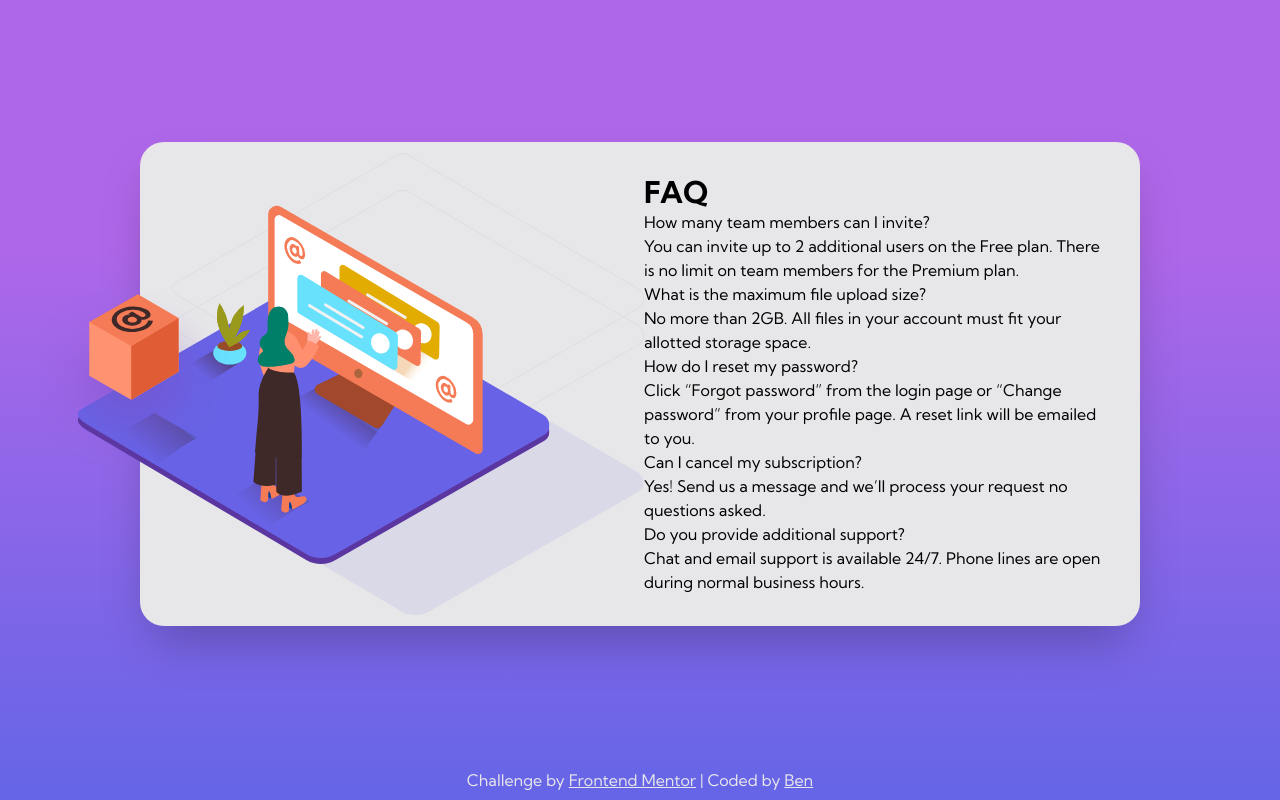
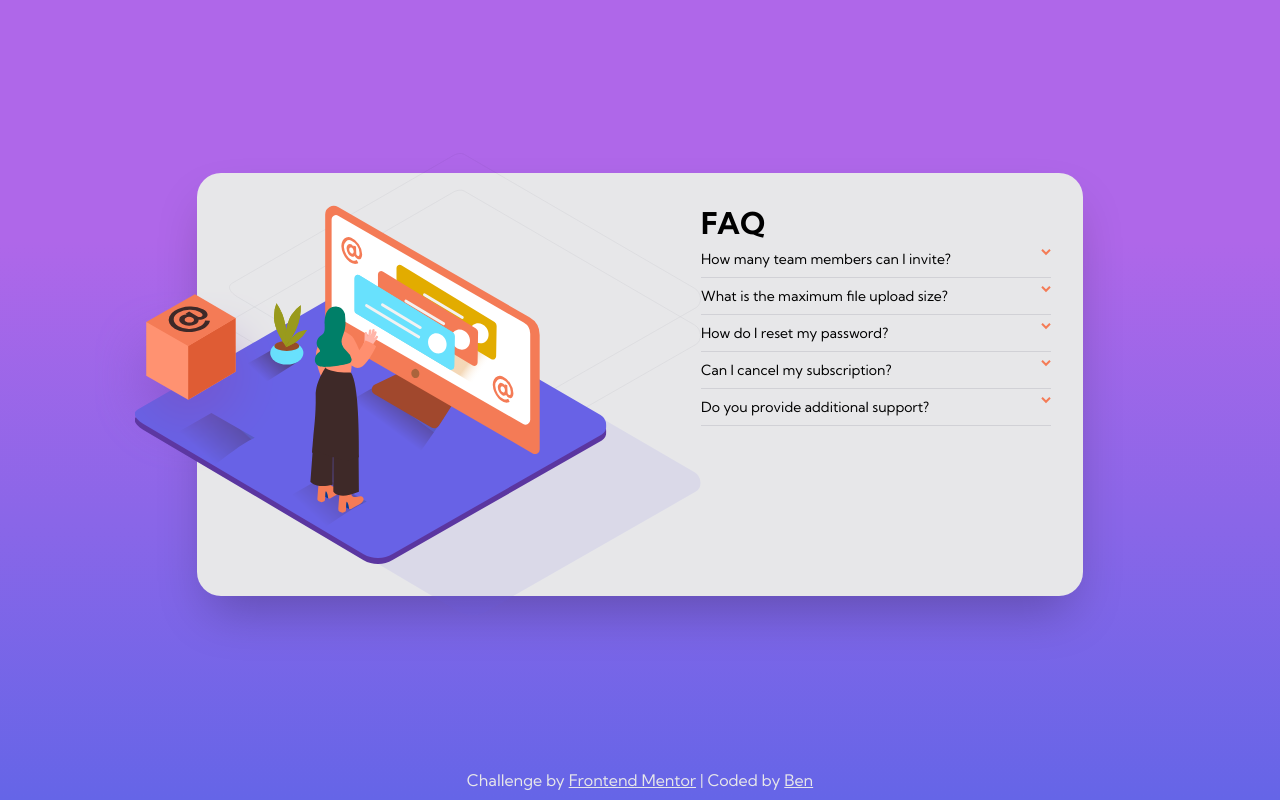
Before and after one commit to remtaine/fem-faq-accordion-card, a React (Create React App) app: page / in a window 1280 px wide. Built offline with nearby package versions, Linux system fonts and the light colour scheme.

Commit message:
Create components

```diff
--- /dev/null
+++ b/src/components/Accordion.js
@@ -0,0 +1,22 @@
+import React from 'react'
+import AccordionItem from '../components/AccordionItem';
+
+function Accordion({parentFunction}) {
+  return (
+    <div className="flex flex-col gap-1 text-sm justify-center mx-auto lg:mr-20 py-12">
+        <h1 className="text-3xl font-bold mb-4">FAQ</h1>
+        <AccordionItem parentFunction={parentFunction} title="How many team members can I invite?">You can invite up to 2 additional users on the Free plan. There is no limit on team members for the Premium plan.</AccordionItem>
+
+        <AccordionItem parentFunction={parentFunction} title="What is the maximum file upload size?">No more than 2GB. All files in your account must fit your allotted storage space.</AccordionItem>
+
+        <AccordionItem parentFunction={parentFunction} title="How do I reset my password?">Click “Forgot password” from the login page or “Change password” from your profile page.
+        A reset link will be emailed to you.</AccordionItem>
+
+        <AccordionItem parentFunction={parentFunction} title="Can I cancel my subscription?">Yes! Send us a message and we’ll process your request no questions asked.</AccordionItem>
+
+        <AccordionItem parentFunction={parentFunction} title="Do you provide additional support?">Chat and email support is available 24/7. Phone lines are open during normal business hours.</AccordionItem>
+    </div>
+  )
+}
+
+export default Accordion
--- a/src/components/AccordionItem.js
+++ b/src/components/AccordionItem.js
@@ -1,12 +1,24 @@
-import React from 'react'
+import React, {useState} from 'react'
 import PropTypes from 'prop-types'
+import ButtonImg from '../images/icon-arrow-down.svg'
+function AccordionItem(props) {
+  const [isOpened, setIsOpened] = useState(false);
 
-function AccordionItem(props) {
+  let toggleAccordion = () => {
+    setIsOpened(!isOpened);
+    props.parentFunction(this);
+  };
+
   return (
-    <section className="">
-      <button class="accordion">{props.title}</button>
-      <div class="panel">
-        <p>{props.children}</p>
+    <section className="w-[350px] border-b-[1px] border-fem-neutral-200 border-opacity-20">
+      <button onClick={toggleAccordion} className={"text-sm py-2 accordion w-full flex gap-4 justify-between duration-300 hover:text-fem-primary-200 " + (isOpened ? "font-bold text-fem-primary-100" : "")}>
+        {props.title}
+        <div className='flex items-center'><img src={ButtonImg} alt="" className={"duration-300 shrink-0 " + (isOpened ? "rotate-180" : "")} /></div>
+      </button>
+
+      <div className={"text-[0.7rem] text-fem-neutral-200 font-light panel w-full mb-4 overflow-hidden " +
+      (isOpened ? "" : "hidden")}>
+        {props.children}
       </div>
     </section>
   )
@@ -15,6 +27,7 @@ function AccordionItem(props) {
 AccordionItem.propTypes = {
   title: PropTypes.string,
   children: PropTypes.string,
+  parentFunction: PropTypes.func,
 }
 
 export default AccordionItem
--- /dev/null
+++ b/src/components/Illustration.js
@@ -0,0 +1,23 @@
+import React from 'react'
+import DesktopIllustration from '../images/desktop/illustration-woman-online-desktop.svg';
+import DesktopBox from '../images/desktop/illustration-box-desktop.svg';
+import DesktopBG from '../images/desktop/bg-pattern-desktop.svg';
+
+function Illustration() {
+  return (
+    <div className="lg:shrink-0 flex relative">
+        <div className="relative overflow-hidden h-full flex items-center">
+            <img src={DesktopBG} alt="" className="absolute h-auto -translate-x-[45%] -translate-y-[5%] scale-150" />
+            <img src={DesktopIllustration} alt="" className="-translate-x-[20%] " />
+            {/* <img src={DesktopBox} alt="" className="absolute left-0 -translate-x-[70%]" /> */}
+        </div>
+            {/* <img src={DesktopBG} alt="" className="absolute" /> */}
+            {/* <img src={DesktopIllustration} alt="" className="-translate-x-[20%]" /> */}
+        <div className="h-full flex items-center">
+            <img src={DesktopBox} alt="" className="absolute left-0 -translate-x-[48.5%] translate-y-[26%]" />
+        </div>
+    </div>
+  )
+}
+
+export default Illustration
```
